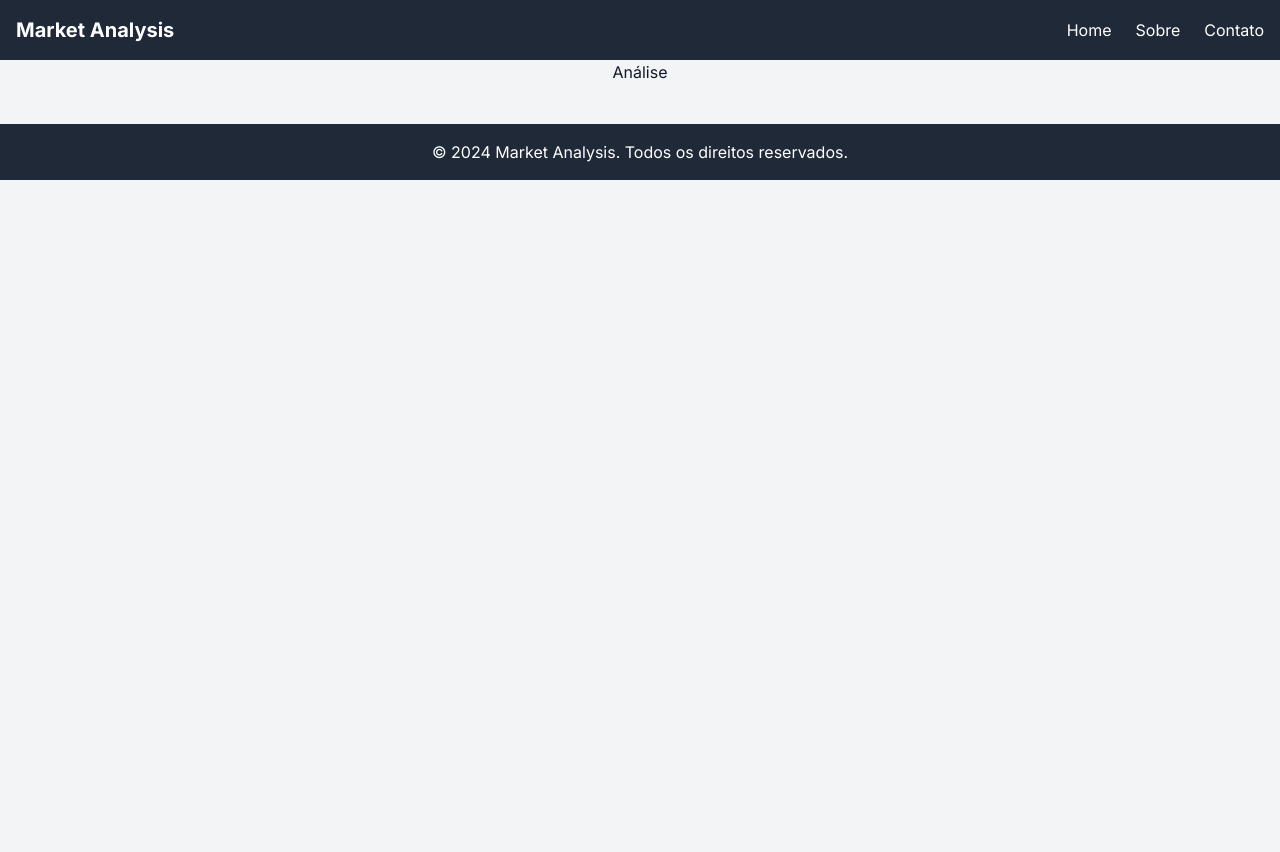
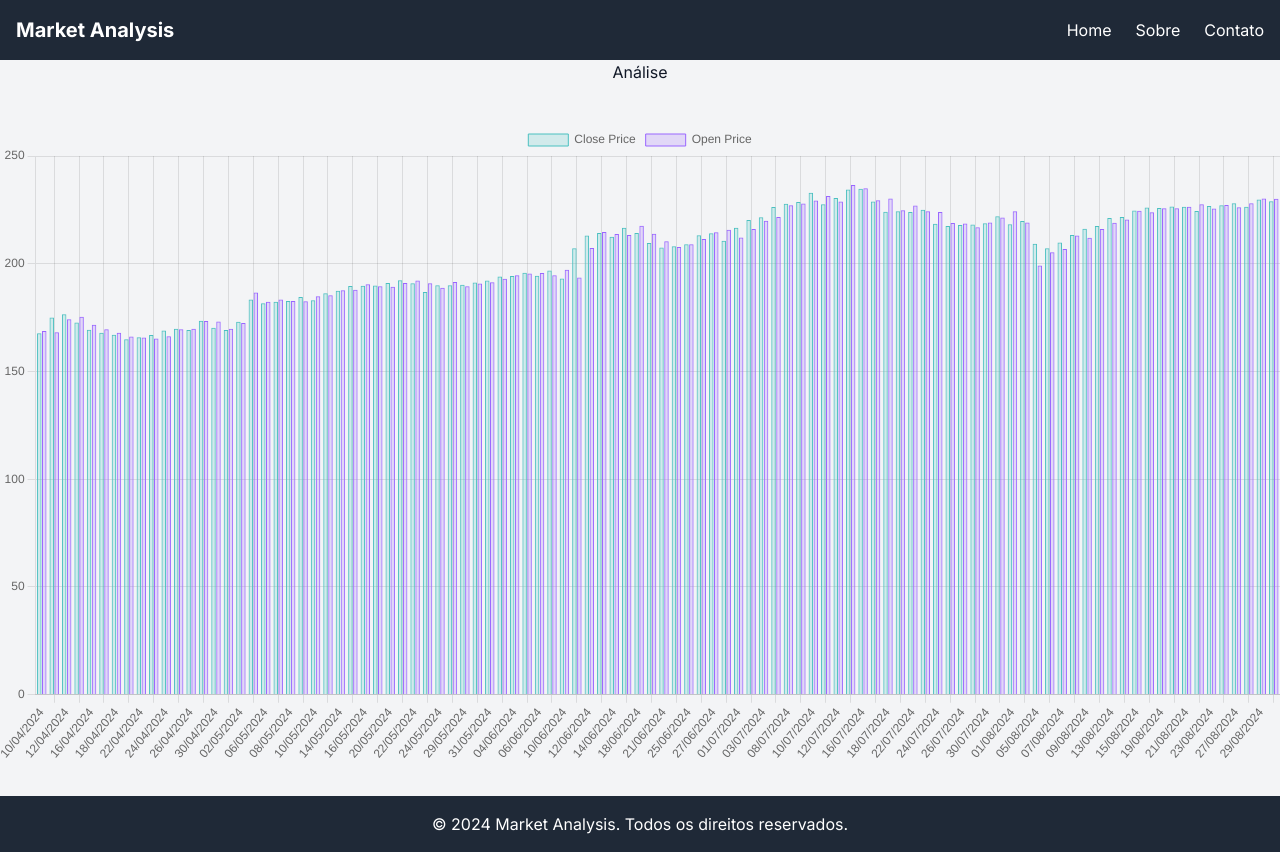
Before and after one commit to Sponchiatto/dashboardmetrics, a Next.js app: page / in a window 1280 px wide. Before the commit the page ends 800 px from the top, so only its background shows below. Built offline with nearby package versions, Linux system fonts and the light colour scheme.

Commit message:
Meu primeiro gráfico de Barras usando um conjunto estático

```diff
--- a/package.json
+++ b/package.json
@@ -10,6 +10,7 @@
   },
   "dependencies": {
     "chart.js": "^4.4.4",
+    "date-fns": "^3.6.0",
     "next": "14.2.6",
     "react": "^18",
     "react-chartjs-2": "^5.2.0",
--- /dev/null
+++ b/src/app/interfaces/Idata.ts
@@ -0,0 +1,19 @@
+import { ChartOptions } from "chart.js";
+
+// Definição da interface Dataset
+interface Dataset {
+  label: string;
+  data: number[];
+  backgroundColor: string;
+  borderColor: string;
+  borderWidth: number;
+}
+
+// Definição da interface BarChartProps
+export interface BarChartProps {
+  data: {
+    labels: string[];
+    datasets: Dataset[];
+  };
+  options?: ChartOptions<"bar">;
+}
--- /dev/null
+++ b/src/app/interfaces/IdateRange.ts
@@ -0,0 +1,11 @@
+export type DateRange =
+  | "day"
+  | "week"
+  | "month"
+  | "3months"
+  | "6months"
+  | "year";
+
+export interface DateRangeFilterProps {
+  onChange: (range: DateRange) => void;
+}
--- a/src/app/page.tsx
+++ b/src/app/page.tsx
@@ -9,10 +9,10 @@ import {
   Tooltip,
   Legend,
 } from "chart.js";
-import { useState } from "react";
 import Header from "@/components/Header/header";
 import Footer from "@/components/Footer/footer";
 import TitleH1 from "@/components/Title/title";
+import BarChart from "@/components/BarChart/BarChart";
 
 ChartJS.register(
   CategoryScale,
@@ -28,6 +28,7 @@ export default function Home() {
     <div>
       <Header />
       <TitleH1 title="Análise" />
+      <BarChart />
       <Footer />
     </div>
   );
--- /dev/null
+++ b/src/components/BarChart/BarChart.tsx
@@ -0,0 +1,63 @@
+import { BarChartProps } from "@/app/interfaces/Idata";
+import { ChartOptions } from "chart.js";
+import { useEffect, useState } from "react";
+import { Bar } from "react-chartjs-2";
+import eod from "@/data/eod.json";
+import { format } from "date-fns";
+
+const BarChart = () => {
+  const [chartData, setChartData] = useState<BarChartProps["data"] | null>(
+    null
+  );
+  const [options, setOptions] = useState<ChartOptions<"bar">>({
+    responsive: true,
+    scales: {
+      y: {
+        beginAtZero: true,
+      },
+    },
+  });
+
+  useEffect(() => {
+    if (eod && eod.data) {
+      const data = eod.data;
+
+      // Ordena os dados pela data do menor para o maior
+      data.sort(
+        (a: any, b: any) =>
+          new Date(a.date).getTime() - new Date(b.date).getTime()
+      );
+
+      // Map the necessary fields from the JSON data
+      const labels = data.map(
+        (item: any) => format(new Date(item.date), "dd/MM/yyyy") // Formata a data
+      );
+      const closeValues = data.map((item: any) => item.close); // Valor de fechamento
+      const openValues = data.map((item: any) => item.open); // Valor de abertura
+
+      setChartData({
+        labels: labels,
+        datasets: [
+          {
+            label: "Close Price",
+            data: closeValues,
+            backgroundColor: "rgba(75, 192, 192, 0.2)",
+            borderColor: "rgba(75, 192, 192, 1)",
+            borderWidth: 1,
+          },
+          {
+            label: "Open Price",
+            data: openValues,
+            backgroundColor: "rgba(153, 102, 255, 0.2)",
+            borderColor: "rgba(153, 102, 255, 1)",
+            borderWidth: 1,
+          },
+        ],
+      });
+    }
+  }, []);
+
+  return <div>{chartData && <Bar data={chartData} options={options} />}</div>;
+};
+
+export default BarChart;
```
Also changed, not shown: utils/functions/getDateRange.ts (added, +54 -0 lines), 1 other file (tests, documents, lock files or other folders).
